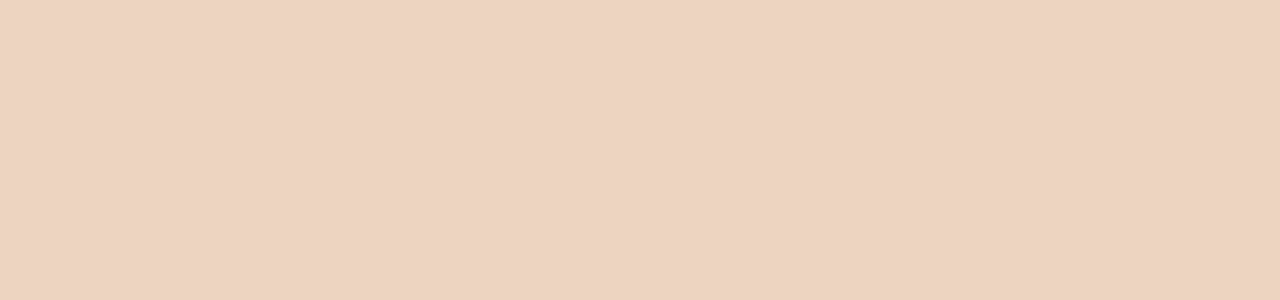
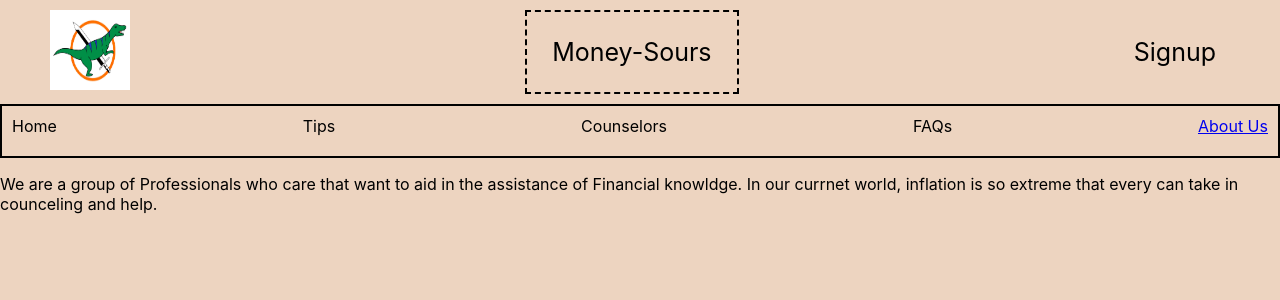
Before and after one commit to colbyx20/nighthacks, a React (Create React App) app in the folder frontend/: page /AboutUs in a window 1280 px wide. Before the commit this address had no page. Shown: the top 300 px of the page. Built offline with nearby package versions, Linux system fonts and the light colour scheme.

Commit message:
added counselors

```diff
--- a/frontend/src/App.css
+++ b/frontend/src/App.css
@@ -14,10 +14,15 @@ height: 30px;
 
 }
 
+/* .hackimage{
+
+} */
+
 .myHeader{
   display:flex;
   flex-direction: row;
   justify-content: space-between;
+  align-items:center;
 }
 
 .myHeader > div{
--- a/frontend/src/App.js
+++ b/frontend/src/App.js
@@ -3,6 +3,7 @@ import './App.css';
 import Navbar from './components/navbar';
 import Button from './components/button';
 import Home from './pages/home';
+import AboutUs from './pages/aboutus';
 
 function App() {
   return (
@@ -10,6 +11,8 @@ function App() {
       <BrowserRouter>
       <Routes>
         <Route path="/" element={<Home />} />
+        <Route path="/AboutUs" element={<AboutUs/>} />
+
       </Routes>
       </BrowserRouter>
     </div>
--- /dev/null
+++ b/frontend/src/components/footer.js
@@ -0,0 +1,11 @@
+function Footer(){
+
+
+    return(
+
+        <div className="footer" style={{minHeight: "100vh"}}>Footer</div>
+    )
+}
+
+
+export default Footer;
--- a/frontend/src/components/header.js
+++ b/frontend/src/components/header.js
@@ -1,21 +1,23 @@
+
 function Header(){
 
 
     return(
         <div className="myHeader">
             <div className='headerimage'>
-                <div>
-                    <img alt='hack-a-sours' />
+                <div className="hackimage" style={{paddingLeft:"40px"}}>
+                    <img style={{width:"80px", height:"80px"}} src={"hack-a-sours.jpg"}/>
                 </div>
             </div>
 
-            <div className='groupname'>
-                <div>
-                    money-sours
+            <div className='groupname'
+                style={{border:"2px solid black", borderStyle: "dashed"}}>
+                <div style={{padding: "15px", fontSize: "25px"}}>
+                    Money-Sours
                 </div>
             </div>
 
-            <div className='signupform'>Signup</div>
+            <div className='signupform' style={{paddingRight:"05%", fontSize: "25px"}}>Signup</div>
         </div>
     )
 }
--- a/frontend/src/components/navbar.jsx
+++ b/frontend/src/components/navbar.jsx
@@ -1,3 +1,4 @@
+
 function Navbar(){
 
 
@@ -5,11 +6,7 @@ function Navbar(){
     <>
         <div className="flexContainer">
             <div className="innernav">
-                HI
-            </div>
-
-            <div className="Tips">
-                hi2
+                Home
             </div>
 
             <div className="Tips">
@@ -25,7 +22,7 @@ function Navbar(){
             </div>
 
             <div className="aboutus">
-                About Us
+                <a href = "AboutUs" >About Us</a>
             </div>
 
         </div>
--- /dev/null
+++ b/frontend/src/pages/aboutus.js
@@ -0,0 +1,23 @@
+import Header from "../components/header";
+import Navbar from "../components/navbar";
+function AboutUs(){
+
+
+    return(
+
+        <div>
+            <Header />
+            <Navbar />
+            <div className="aboutStuff" style={{justifyContent:"center"}}>
+
+            <p>We are a group of Professionals who care that want to aid in the assistance of       Financial knowldge. In our currnet world, inflation is so extreme that every can take in counceling and help. </p>
+
+            </div>
+        </div>
+
+
+    )
+
+}
+
+export default AboutUs;
--- a/frontend/src/pages/home.js
+++ b/frontend/src/pages/home.js
@@ -1,5 +1,6 @@
 import Navbar from "../components/navbar";
 import Header from "../components/header";
+import Footer from "../components/footer";
 import '../App.css'
 
 function Home(){
@@ -10,6 +11,7 @@ function Home(){
         <div className="App">
                 <Header />
                 <Navbar />
+                <Footer />
         </div>
     )
 }
```
Also changed, not shown: frontend/src/pages/counselors.js (added, +23 -0 lines).
